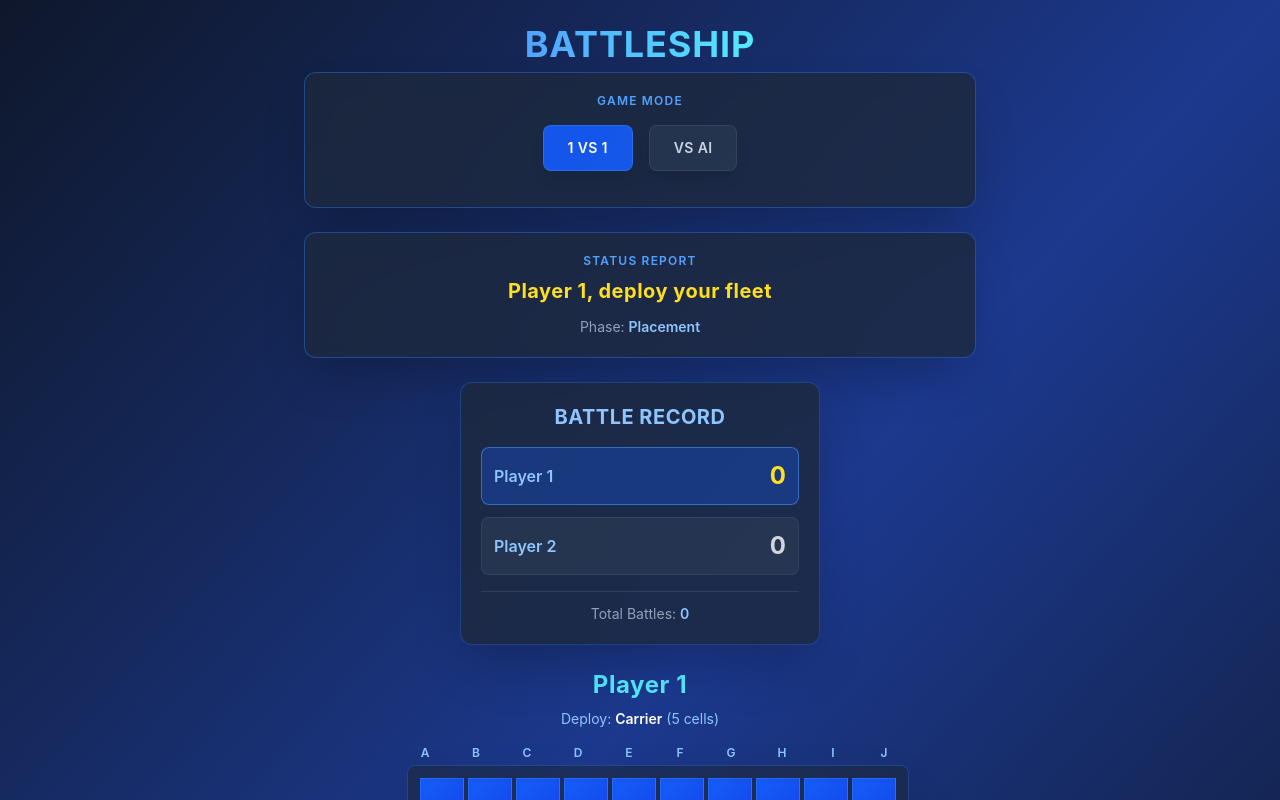
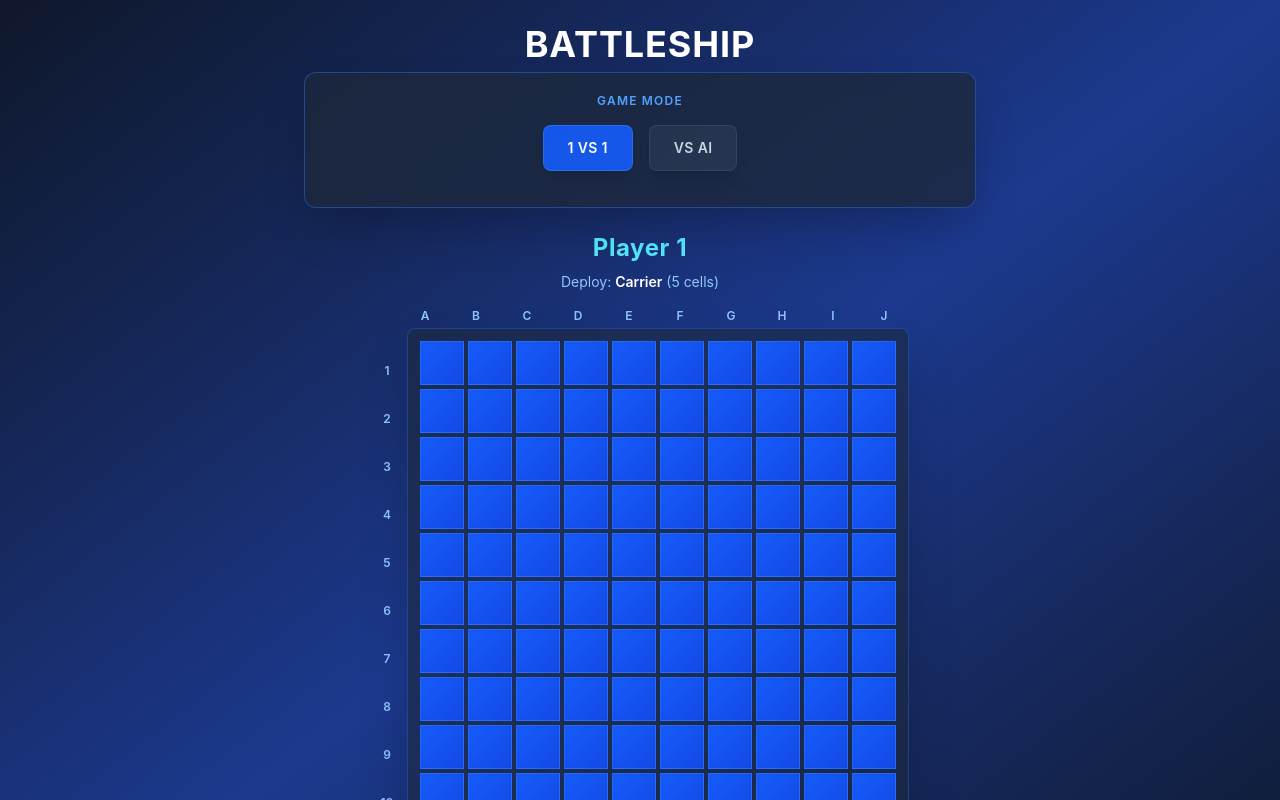
Before and after one commit to EnesGjurgjiali/battleship-game, a React (Vite) app: page / in a window 1280 px wide. Shown: the top 800 px of the page. Built offline with nearby package versions, Linux system fonts and the light colour scheme.

Commit message:
Fix the 1v1, player2's board not showing error

```diff
--- a/src/components/Game.jsx
+++ b/src/components/Game.jsx
@@ -57,6 +57,11 @@ const Game = () => {
   const [aiAttackBoard, setAiAttackBoard] = useState(emptyBoard()); // Board showing AI's view of player 1's board
   const [playerAttackBoard, setPlayerAttackBoard] = useState(emptyBoard()); // Board showing player 1's view of AI's board
   const aiAttackInProgress = useRef(false); // Prevent multiple simultaneous AI attacks
+
+  const isModSelectionPhase =
+    phase === "placement" &&
+    currentPlayer === 1 &&
+    boards[1].flat().every((cell) => cell === null);
 
   // Handlers
   const toggleOrientation = () => {
@@ -352,11 +357,13 @@ const Game = () => {
   return (
     <div className="flex flex-col items-center justify-center min-h-screen bg-linear-to-br from-slate-900 via-blue-900 to-slate-900 text-white p-6">
       <h1 className="text-4xl font-bold mb-2 tracking-wide text-center">
-        <span className="bg-linear-to-r from-blue-400 to-cyan-300 bg-clip-text text-transparent">
+        <span className="text-shadow-white">
           BATTLESHIP
         </span>
       </h1>
 
+      {/* Show only GameModeSelector when in mode selection phase */}
+      {isModSelectionPhase ? (
         <GameModeSelector
           gameMode={gameMode}
           onGameModeChange={setGameMode}
@@ -365,7 +372,8 @@ const Game = () => {
           phase={phase}
           currentPlayer={currentPlayer}
         />
-
+      ) : (
+        <>
           <StatusPanel
             phase={phase}
             currentPlayer={currentPlayer}
@@ -379,6 +387,8 @@ const Game = () => {
             currentPlayer={currentPlayer}
             totalGames={totalGames}
           />
+        </>
+      )}
 
       {phase === "placement" && currentPlayer === 1 && (
         <ShipPlacement
@@ -408,11 +418,16 @@ const Game = () => {
 
       {phase === "battle" && (
         <div className="flex flex-col sm:flex-row gap-6">
-          {/* Player's own board - always show player 1's board */}
-          <Board currentPlayer={1} enemyBoard={boards[1]} isEnemyView={false} />
+          {/* Player's own board - show current player's board in 1v1, only player 1's board in 1vAI */}
+          <Board
+            currentPlayer={gameMode === "1vAI" ? 1 : currentPlayer}
+            enemyBoard={gameMode === "1vAI" ? boards[1] : boards[currentPlayer]}
+            isEnemyView={false}
+          />
 
-          {/* Enemy board - show AI's board (player 2) with ships hidden */}
+          {/* Enemy board */}
           {gameMode === "1vAI" ? (
+            // In 1vAI mode, show player's attack board (hits/misses on AI's board)
             <Board
               currentPlayer={1}
               enemyBoard={playerAttackBoard}
@@ -424,7 +439,7 @@ const Game = () => {
               }
             />
           ) : (
-            /* In 1v1 mode, show the enemy's board based on current player */
+            // In 1v1 mode, show the enemy's board
             <Board
               currentPlayer={currentPlayer}
               enemyBoard={boards[currentPlayer === 1 ? 2 : 1]}
--- a/src/components/StatusPanel.jsx
+++ b/src/components/StatusPanel.jsx
@@ -50,7 +50,7 @@ const StatusPanel = ({
   } else if (phase === "battle") {
     if (lastAction === "Hit!") {
       statusColor = "text-red-400";
-      message = "HIT! Target destroyed";
+      message = "HIT!";
     } else if (lastAction === "Miss!") {
       statusColor = "text-gray-300";
       message = "MISS! No contact";
```
Lines whose indentation alone changed are shown as unchanged.
